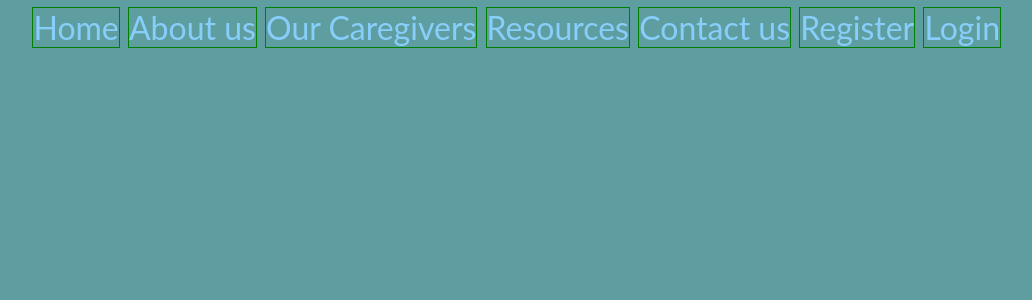
After one commit to JWL16038/Autism-website-assessment-JWL16038, a Flask app: template templates/default_template.html in a window 1280 px wide. The commit adds this page. Shown: the top 300 px of the page, without its empty margins (239-1271 px from the left). Run offline with Flask 2, Linux system fonts and the light colour scheme; the template is opened without the code that fills it, so the values that code supplies are empty; some libraries are stand-ins or nearby versions.

Commit message:
First build for the main menu with functioning HTML & CSS

```diff
--- a/app.py
+++ b/app.py
@@ -6,12 +6,27 @@ from flask_bcrypt import Bcrypt
 
 app = Flask(__name__)
 
+ROOT_DIR = os.path.dirname(os.path.abspath(__file__))
+DB_NAME = os.path.join(ROOT_DIR, 'smileDatabase.db')
+
+def create_connection(db_file):
+    """create a connection to the sqlite db"""
+    try:
+        connection = sqlite3.connect(db_file)
+        # initialise_tables(connection)
+        return connection
+    except Error as e:
+        print(e)
+
+    return None
+
+
 
 @app.route('/')
 def render_homepage():
     return render_template('home.html')
 
-@app.route('/menu')
+@app.route('/news')
 def render_newspage():
     return render_template('news.html')
 
@@ -23,5 +38,7 @@ def render_newspage():
 
 
 
+
+
 if __name__ == '__main__':
     app.run()
--- a/static/default.css
+++ b/static/default.css
@@ -0,0 +1,39 @@
+*{
+    font-family: Lato;
+    box-sizing:border-box;
+
+}
+
+body{
+    background-color: cadetblue;
+
+}
+
+nav{
+    text-align:right;
+    padding-top: 10px;
+    padding-right: 40px;
+    color:goldenrod;
+    font-size:2rem;
+    text-space: 2rem;
+}
+a{
+    color:lightskyblue;
+    text-decoration: none;
+    border: 1px double green;
+}
+
+a:visited{
+    color:darkkhaki;
+}
+
+
+h1{
+    color:darksalmon;
+    font-weight: bolder;
+}
+
+.container{
+
+
+}
--- /dev/null
+++ b/templates/default_template.html
@@ -0,0 +1,35 @@
+<!DOCTYPE html>
+<html lang="en">
+<head>
+    <meta charset="UTF-8">
+    <title>Autism website DTS project 2020</title>
+    <meta name="viewport" content="width=device-width, initial-scale=1">
+    <link href="https://fonts.googleapis.com/css2?family=Manrope:wght@200;400;600;800&display=swap" rel="stylesheet">
+    <link rel="stylesheet" href="https://cdnjs.cloudflare.com/ajax/libs/normalize/8.0.1/normalize.css"/>
+    <link href="{{ url_for('static', filename='default.css') }}" rel="stylesheet">
+</head>
+<body>
+<div class="container">
+    <header>
+        {% block header %}
+        {% endblock %}
+    </header>
+    <nav>
+        <a href="/">Home</a>
+        <a href="/aboutus">About us</a>
+        <a href="/caregivers">Our Caregivers</a>
+        <a href="/resources">Resources</a>
+        <a href="/contact">Contact us</a>
+        <a href="/register">Register</a>
+        <a href="/login">Login</a>
+    </nav>
+    <main>
+        {% block main %}
+        {% endblock %}
+    </main>
+</div>
+
+    <script src="https://ajax.googleapis.com/ajax/libs/jquery/2.1.4/jquery.min.js"></script>
+    <script src="js/script.js"></script>
+</body>
+</html>
```
Also changed, not shown: templates/base obsolet.html (deleted, +0 -17 lines), templates/base.html (deleted, +0 -24 lines), templates/home.html (+5 -3 lines), SQLiteDB.db (added).
